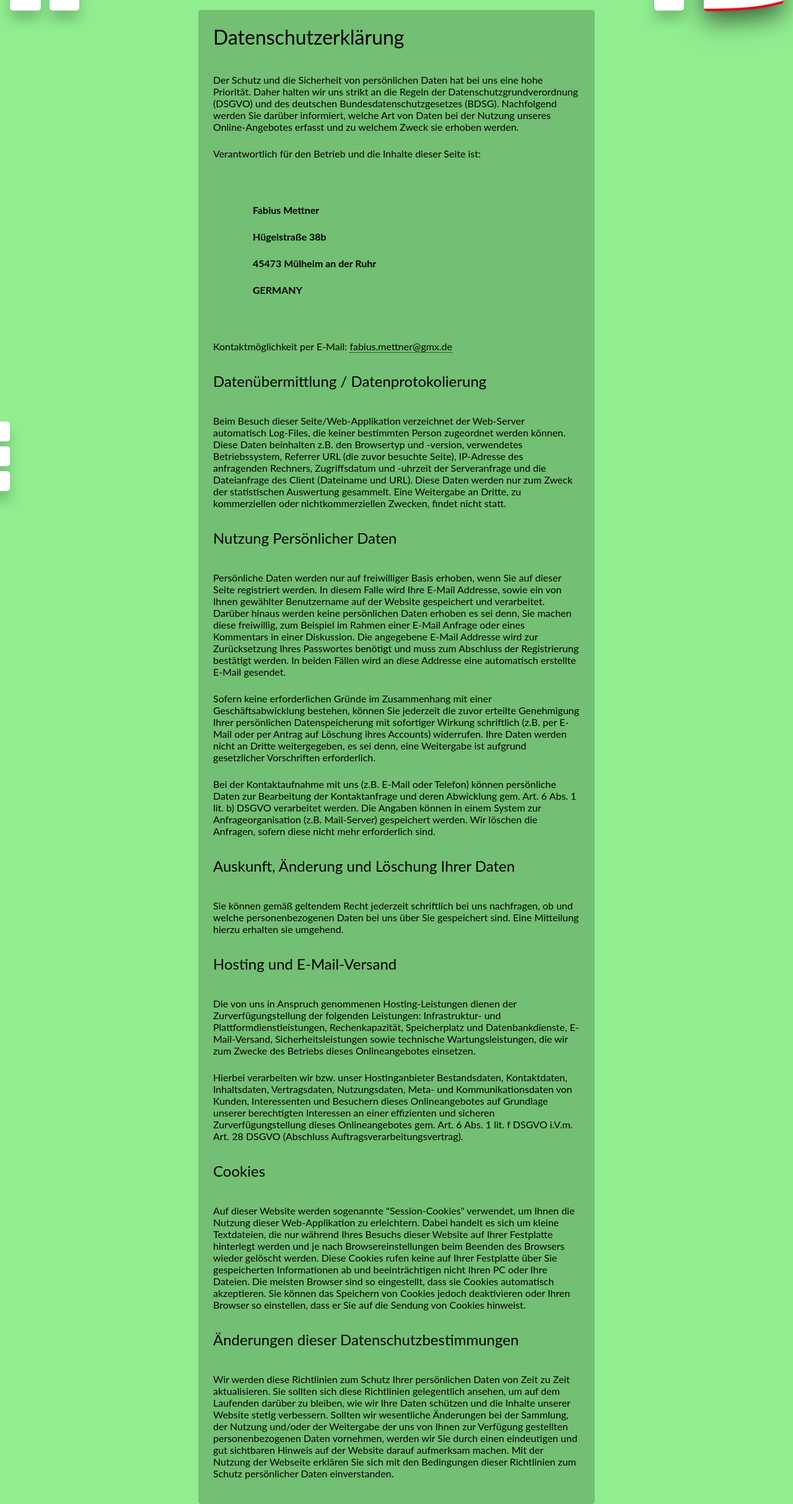
After one commit to juhu1705/naju-trees, a Flask app: page /privacy in a window 1280 px wide. The commit adds this page. Shown: the whole page at 62% size. Run offline with Flask 2, Linux system fonts and the light colour scheme; the visitor is signed in with stand-in values (Sample User, id 1); data comes from the database, SQL or seed files in the repository; some libraries are stand-ins or nearby versions.

Commit message:
A bunch of changes

```diff
--- a/naju/__init__.py
+++ b/naju/__init__.py
@@ -2,7 +2,6 @@ import os
 from threading import Thread
 
 from flask import Flask
-from naju import server
 
 
 def create_app(test_config=None):
@@ -27,7 +26,7 @@ def create_app(test_config=None):
     from . import naju
     app.register_blueprint(naju.bp)
 
-    from . import auth
-    app.register_blueprint(auth.bp)
+    from . import admin
+    app.register_blueprint(admin.bp)
 
     return app
--- a/naju/static/naju-style.css
+++ b/naju/static/naju-style.css
@@ -53,9 +53,10 @@ body {
     transition: all .5s ease;
     border-radius: 0 0 5px 5px;
     filter: drop-shadow(0 15px 20px rgba(0, 0, 0, 0.6));
+    border-bottom: initial;
 }
 
-.help, .logout, .home, .imprint, .privacy, .license {
+.help, .logout, .home, .imprint_btn, .privacy_btn, .license_btn {
     z-index: 10;
     position: fixed;
     overflow: auto;
@@ -66,9 +67,10 @@ body {
     transition: all .5s ease;
     border-radius: 0 0 5px 5px;
     box-shadow: 0 15px 20px rgba(0, 0, 0, 0.2);
+    border-bottom: initial;
 }
 
-.imprint, .privacy, .license {
+.imprint_btn, .privacy_btn, .license_btn {
     top: initial;
     right: initial;
     background: white;
@@ -80,31 +82,34 @@ body {
     font-size: 1rem;
 }
 
-.imprint {
+.imprint_btn {
     bottom: 5.5rem;
 }
 
-.privacy {
+.privacy_btn {
     bottom: 3rem;
 }
 
-.license {
+.license_btn {
     bottom: 0.5rem;
 }
 
-.imprint:hover, .privacy:hover, .license:hover {
+.imprint_btn:hover, .privacy_btn:hover, .license_btn:hover {
     left: 0;
     box-shadow: 0 20px 25px rgba(0, 0, 0, 0.4);
+    border-bottom: initial;
 }
 
 .help:hover, .logout:hover, .home:hover {
     top: 0;
     box-shadow: 0 20px 25px rgba(0, 0, 0, 0.4);
+    border-bottom: initial;
 }
 
 .logo:hover {
     top: 0;
     filter: drop-shadow(0 20px 25px rgba(0, 0, 0, 0.5));
+    border-bottom: initial;
 }
 
 .help {
@@ -221,10 +226,12 @@ p {
     color: #8b91a7;
     font-size: 0.9rem;
     transition: .3s;
+    border-bottom: initial;
 }
 
 .forgot-p:hover {
     color: green;
+    border-bottom: initial;
 }
 
 .filter {
@@ -717,6 +724,54 @@ table tbody tr:nth-child(2n) {
     opacity: 0;
 }
 
+/*  =======================
+    PRIVACY IMPRINT LICENCE
+    ======================= */
+
+#post-section {
+    padding: 2rem;
+    padding-top: 6rem;
+}
+
+.topic {
+    font-size: 2rem;
+}
+
+.license {
+    padding-top: 1rem;
+}
+
+.license-topic {
+    font-size: 1.5rem;
+    padding-bottom: 1rem;
+}
+
+.contact {
+    padding: 2rem;
+    padding-left: 4rem;
+}
+
+.license p {
+    padding-top: 0.5rem;
+}
+
+a {
+    color: black;
+    border-bottom: 1px dotted black;
+}
+
+a:hover {
+    border-bottom: 1px solid black;
+}
+
+table a, li a, .area-special a {
+    border-bottom: initial;
+}
+
+table a:hover, li a:hover, .area-special a:hover {
+    border-bottom: initial;
+}
+
 @keyframes fade-out {
   from {opacity: 1;}
   to {opacity: 0;}
--- a/naju/templates/base.html
+++ b/naju/templates/base.html
@@ -23,9 +23,9 @@
     {% if g.user is not none %}
     <a href="{{url_for('naju.logout')}}" class="logout desktop"><i class="fas fa-sign-out-alt"></i></a>
     {% endif %}
-    <a href="{{ url_for('naju.imprint') }}" class="imprint desktop">Impressum</a>
-    <a href="{{ url_for('naju.privacy') }}" class="privacy desktop">Datenschutz</a>
-    <a href="{{ url_for('naju.license') }}" class="license desktop">Lizenzen</a>
+    <a href="{{ url_for('naju.imprint') }}" class="imprint_btn desktop">Impressum</a>
+    <a href="{{ url_for('naju.privacy') }}" class="privacy_btn desktop">Datenschutz</a>
+    <a href="{{ url_for('naju.license') }}" class="license_btn desktop">Lizenzen</a>
 
     <div class="mobile-top mobile">
         <i class="fas fa-bars" onclick="toggleMobileBar()"></i>
--- a/naju/templates/emails/base.html
+++ b/naju/templates/emails/base.html
@@ -14,9 +14,9 @@
   <p>E-Mail: fabius1705@live.de</p>
 
   <h3>Über die Website</h3>
-  <p><a href="{{ url_for('home.imprint') }}">Impressum</a></p>
-  <p><a href="{{ url_for('home.privacy') }}">Datenschutz</a></p>
-  <p><a href="{{ url_for('home.license') }}">Lizenzen</a></p>
+  <p><a href="{{ url_for('naju.imprint') }}">Impressum</a></p>
+  <p><a href="{{ url_for('naju.privacy') }}">Datenschutz</a></p>
+  <p><a href="{{ url_for('naju.license') }}">Lizenzen</a></p>
   <br>
   <p>Diese E-Mail wurde automatisiert erstellt.</p>
 </body>
--- a/naju/templates/emails/confirm.html
+++ b/naju/templates/emails/confirm.html
@@ -8,7 +8,7 @@ Sehr geehrte/r {{ user['name'] }},
 <br>
 <br>
 <br>
-Sie haben sich soeben unter dieser E-Mail auf der DfS-Website registriert. Um Ihren Account nutzen zu können bestätigen Sie bitte folgenden Link: <a href="{{ url_for('auth.confirm_mail', token=token, _external=True) }}">Registrierung abschließen</a>.
+Sie haben sich soeben unter dieser E-Mail auf der DfS-Website registriert. Um Ihren Account nutzen zu können bestätigen Sie bitte folgenden Link: <a href="{{ url_for('admin.set_user', token=token, _external=True) }}">Registrierung abschließen</a>.
 <br>
 <br>
 <br>
--- a/naju/templates/emails/reset.html
+++ b/naju/templates/emails/reset.html
@@ -8,7 +8,7 @@ Sehr geehrte/r {{ user['name'] }},
 <br>
 <br>
 <br>
-Sie haben beantragt Ihr Passwort zurücksetzen zu lassen. Unter folgendem Link können Sie Ihr Passwort zurücksetzen: <a href="{{ url_for('auth.password_reset', token=token, _external=True) }}">Passwort zurücksetzen</a>.
+Sie haben beantragt Ihr Passwort zurücksetzen zu lassen. Unter folgendem Link können Sie Ihr Passwort zurücksetzen: <a href="{{ url_for('naju.password_reset', token=token, _external=True) }}">Passwort zurücksetzen</a>.
 <br>
 <br>
 <br>
--- /dev/null
+++ b/naju/templates/home/privacy.html
@@ -0,0 +1,43 @@
+{% extends 'base.html' %}
+
+{% block content %}
+<div id="post-section">
+    <div class="topic" id="discussions_title">Datenschutzerklärung</div>
+    <div class="license">
+        <p>Der Schutz und die Sicherheit von persönlichen Daten hat bei uns eine hohe Priorität. Daher halten wir uns strikt an die Regeln der Datenschutzgrundverordnung (DSGVO) und des deutschen Bundesdatenschutzgesetzes (BDSG). Nachfolgend werden Sie darüber informiert, welche Art von Daten bei der Nutzung unseres Online-Angebotes erfasst und zu welchem Zweck sie erhoben werden.</p>
+        <p class="paragraph">Verantwortlich für den Betrieb und die Inhalte dieser Seite ist:</p>
+        <div class="contact"><p><b>Fabius Mettner</b></p>
+        <p><b>Hügelstraße 38b</b></p>
+        <p><b>45473 Mülheim an der Ruhr</b></p>
+        <p><b>GERMANY</b></p></div>
+        <p>Kontaktmöglichkeit per E-Mail: <a href='mailto:fabius.mettner@gmx.de?subject=DfS  Benutzeranfrage' class="my_mail">fabius.mettner@gmx.de</a></p>
+    </div>
+    <div class="license">
+        <div class="license-topic">Datenübermittlung / Datenprotokolierung</div>
+        <p>Beim Besuch dieser Seite/Web-Applikation verzeichnet der Web-Server automatisch Log-Files, die keiner bestimmten Person zugeordnet werden können. Diese Daten beinhalten z.B. den Browsertyp und -version, verwendetes Betriebssystem, Referrer URL (die zuvor besuchte Seite), IP-Adresse des anfragenden Rechners, Zugriffsdatum und -uhrzeit der Serveranfrage und die Dateianfrage des Client (Dateiname und URL). Diese Daten werden nur zum Zweck der statistischen Auswertung gesammelt. Eine Weitergabe an Dritte, zu kommerziellen oder nichtkommerziellen Zwecken, findet nicht statt.</p>
+    </div>
+    <div class="license">
+        <div class="license-topic">Nutzung Persönlicher Daten</div>
+        <p>Persönliche Daten werden nur auf freiwilliger Basis erhoben, wenn Sie auf dieser Seite registriert werden. In diesem Falle wird Ihre E-Mail Addresse, sowie ein von Ihnen gewählter Benutzername auf der Website gespeichert und verarbeitet. Darüber hinaus werden keine persönlichen Daten erhoben es sei denn, Sie machen diese freiwillig, zum Beispiel im Rahmen einer E-Mail Anfrage oder eines Kommentars in einer Diskussion. Die angegebene E-Mail Addresse wird zur Zurücksetzung Ihres Passwortes benötigt und muss zum Abschluss der Registrierung bestätigt werden. In beiden Fällen wird an diese Addresse eine automatisch erstellte E-Mail gesendet.</p>
+        <p class="paragraph">Sofern keine erforderlichen Gründe im Zusammenhang mit einer Geschäftsabwicklung bestehen, können Sie jederzeit die zuvor erteilte Genehmigung Ihrer persönlichen Datenspeicherung mit sofortiger Wirkung schriftlich (z.B. per E-Mail oder per Antrag auf Löschung ihres Accounts) widerrufen. Ihre Daten werden nicht an Dritte weitergegeben, es sei denn, eine Weitergabe ist aufgrund gesetzlicher Vorschriften erforderlich.</p>
+        <p class="paragraph">Bei der Kontaktaufnahme mit uns (z.B. E-Mail oder Telefon) können persönliche Daten zur Bearbeitung der Kontaktanfrage und deren Abwicklung gem. Art. 6 Abs. 1 lit. b) DSGVO verarbeitet werden. Die Angaben können in einem System zur Anfrageorganisation (z.B. Mail-Server) gespeichert werden. Wir löschen die Anfragen, sofern diese nicht mehr erforderlich sind. </p>
+    </div>
+    <div class="license">
+        <div class="license-topic">Auskunft, Änderung und Löschung Ihrer Daten</div>
+        <p>Sie können gemäß geltendem Recht jederzeit schriftlich bei uns nachfragen, ob und welche personenbezogenen Daten bei uns über Sie gespeichert sind. Eine Mitteilung hierzu erhalten sie umgehend.</p>
+    </div>
+    <div class="license">
+        <div class="license-topic">Hosting und E-Mail-Versand</div>
+        <p>Die von uns in Anspruch genommenen Hosting-Leistungen dienen der Zurverfügungstellung der folgenden Leistungen: Infrastruktur- und Plattformdienstleistungen, Rechenkapazität, Speicherplatz und Datenbankdienste, E-Mail-Versand, Sicherheitsleistungen sowie technische Wartungsleistungen, die wir zum Zwecke des Betriebs dieses Onlineangebotes einsetzen.</p>
+        <p class="paragraph">Hierbei verarbeiten wir bzw. unser Hostinganbieter Bestandsdaten, Kontaktdaten, Inhaltsdaten, Vertragsdaten, Nutzungsdaten, Meta- und Kommunikationsdaten von Kunden, Interessenten und Besuchern dieses Onlineangebotes auf Grundlage unserer berechtigten Interessen an einer effizienten und sicheren Zurverfügungstellung dieses Onlineangebotes gem. Art. 6 Abs. 1 lit. f DSGVO i.V.m. Art. 28 DSGVO (Abschluss Auftragsverarbeitungsvertrag).</p>
+    </div>
+    <div class="license">
+        <div class="license-topic">Cookies</div>
+        <p>Auf dieser Website werden sogenannte "Session-Cookies" verwendet, um Ihnen die Nutzung dieser Web-Applikation zu erleichtern. Dabei handelt es sich um kleine Textdateien, die nur während Ihres Besuchs dieser Website auf Ihrer Festplatte hinterlegt werden und je nach Browsereinstellungen beim Beenden des Browsers wieder gelöscht werden. Diese Cookies rufen keine auf Ihrer Festplatte über Sie gespeicherten Informationen ab und beeinträchtigen nicht Ihren PC oder Ihre Dateien. Die meisten Browser sind so eingestellt, dass sie Cookies automatisch akzeptieren. Sie können das Speichern von Cookies jedoch deaktivieren oder Ihren Browser so einstellen, dass er Sie auf die Sendung von Cookies hinweist.</p>
+    </div>
+    <div class="license">
+        <div class="license-topic">Änderungen dieser Datenschutzbestimmungen</div>
+        <p>Wir werden diese Richtlinien zum Schutz Ihrer persönlichen Daten von Zeit zu Zeit aktualisieren. Sie sollten sich diese Richtlinien gelegentlich ansehen, um auf dem Laufenden darüber zu bleiben, wie wir Ihre Daten schützen und die Inhalte unserer Website stetig verbessern. Sollten wir wesentliche Änderungen bei der Sammlung, der Nutzung und/oder der Weitergabe der uns von Ihnen zur Verfügung gestellten personenbezogenen Daten vornehmen, werden wir Sie durch einen eindeutigen und gut sichtbaren Hinweis auf der Website darauf aufmerksam machen. Mit der Nutzung der Webseite erklären Sie sich mit den Bedingungen dieser Richtlinien zum Schutz persönlicher Daten einverstanden.</p>
+    </div>
+</div>
+{% endblock %}
--- a/naju/templates/naju/help.html
+++ b/naju/templates/naju/help.html
@@ -1,7 +1,7 @@
 {% extends 'base.html' %}
 
 {% block content %}
-<div class="main_page">
+<div id="post-section">
     <h1 id="hilfe-naju-baumbestand" style="margin-bottom: 2rem">Hilfe - NAJU - Baumbestand</h1>
     <h2 id="einfuhrung">Einführung</h2>
     <p>Die NAJU Baumbestandsseite dient zur systematischen erfassung aller Obstbäume auf den Flächen der NAJU Essen/Mülheim EV. Sie ermöglicht das einfache hinzufügen, löschen und bearbeiten von Bäumen und gibt zudem die Möglichkeit die Tabelle geordnet in eine Excel Datei des Dateityps &ldquo;xlsx&rdquo; zu speichern.</p>
--- a/naju/templates/naju/login.html
+++ b/naju/templates/naju/login.html
@@ -22,7 +22,7 @@
                 <input class="input" type="password" name="password" id="password" required>
             </div>
         </div>
-        <a class="forgot-p" href="{{ url_for('naju.index') }}">Passwort vergessen?</a>
+        <a class="forgot-p" href="{{ url_for('naju.reset_password_request') }}">Passwort vergessen?</a>
         <div class="confirm-field">
             <button id="btnconfirm" type="submit">
                 <div><span>Einloggen</span></div><i class="fas fa-chevron-right"></i>
```
Also changed, not shown: naju/naju.py (+65 -4 lines), naju/server.py (deleted, +0 -25 lines), naju/templates/home/imprint.html (added, +37 -0 lines), naju/templates/home/license.html (added, +17 -0 lines), naju/templates/naju/reset_password.html (+13 -5 lines), naju/templates/naju/reset_request.html (+6 -7 lines).
